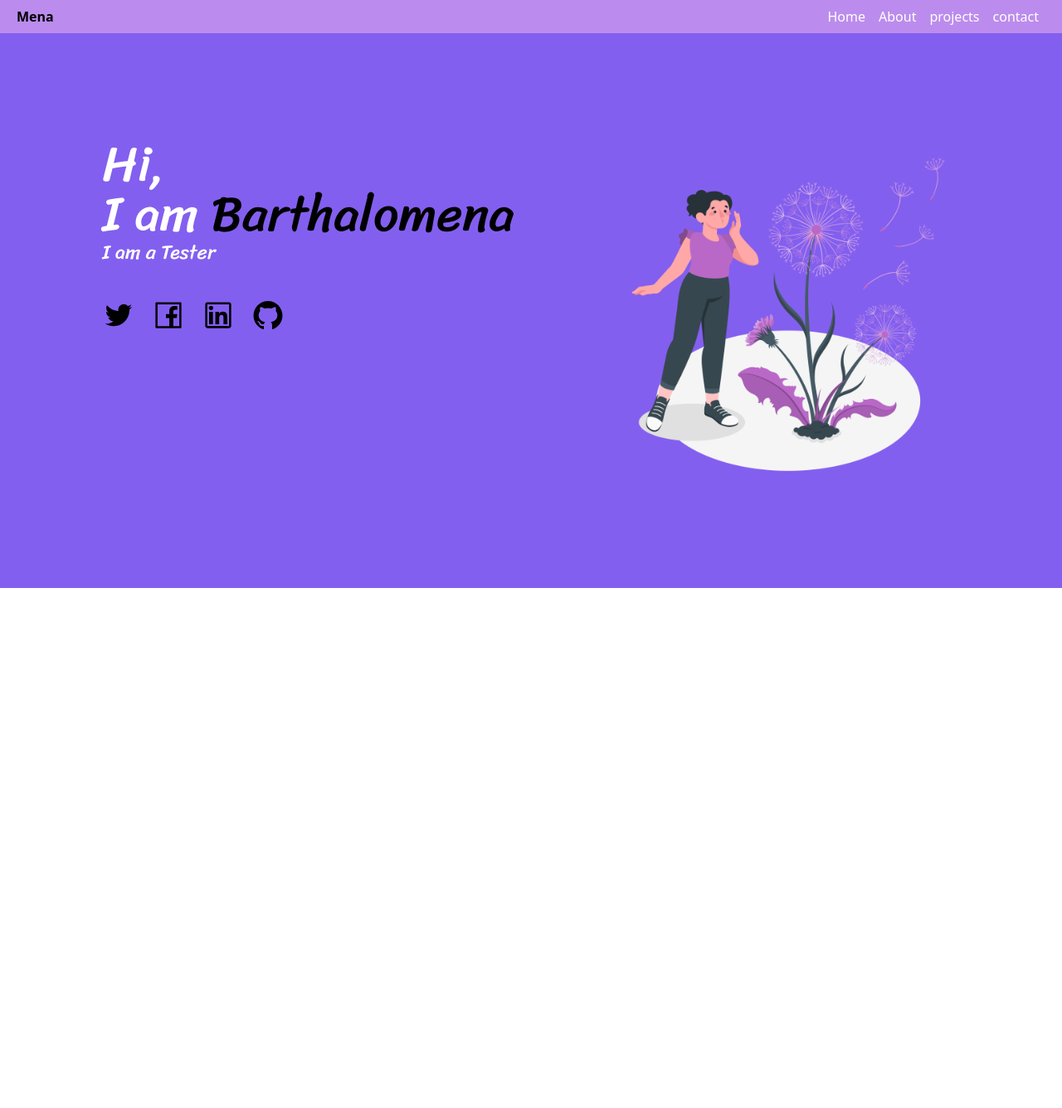
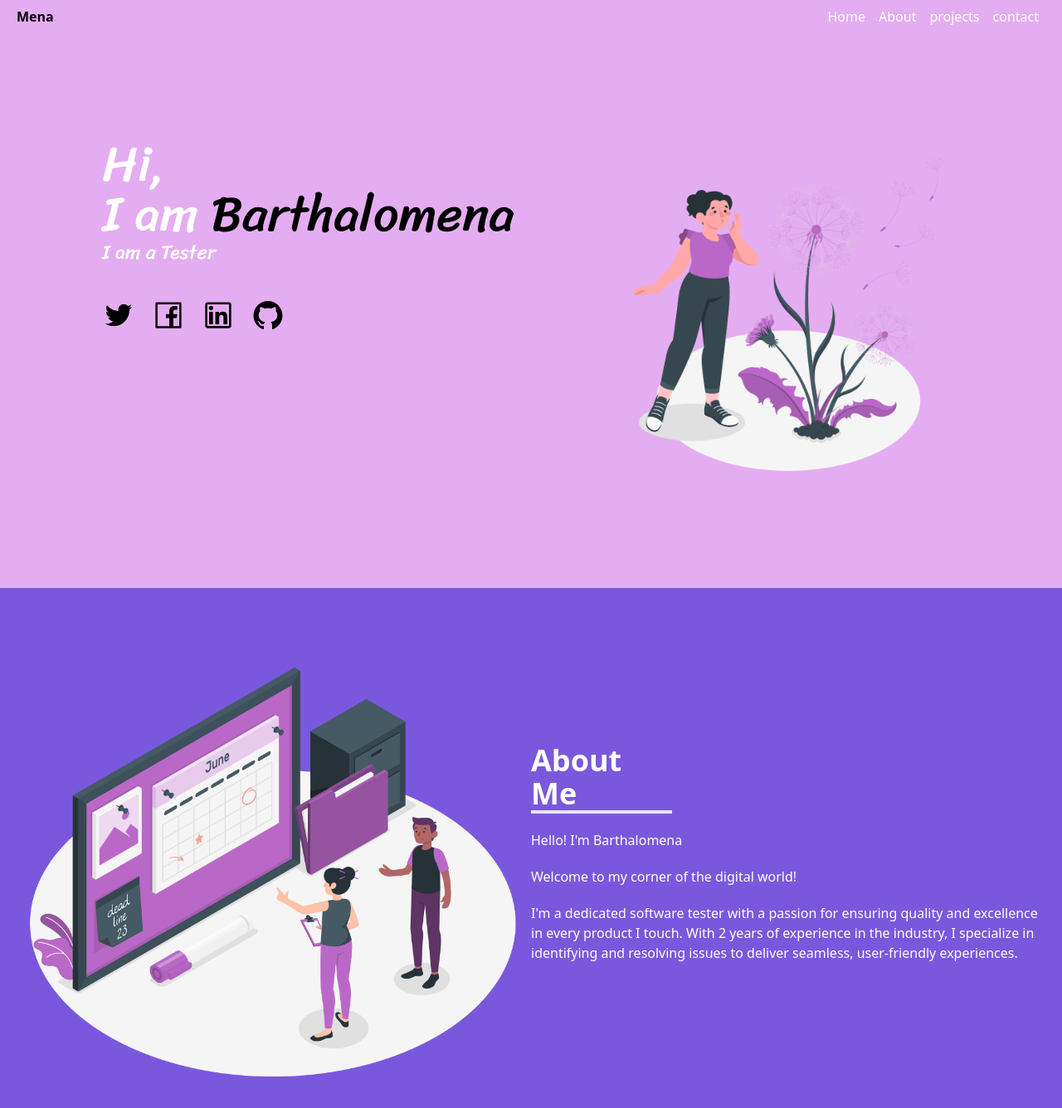
Before and after one commit to barthalomena/portfolio, a React (Create React App) app: page / in a window 1280 px wide. Shown: the top 1336 px of the page at 83% size. Before the commit the page ends 800 px from the top, so only its background shows below. Built offline with nearby package versions, Linux system fonts and the light colour scheme.

Commit message:
about page updated

```diff
--- a/src/App.css
+++ b/src/App.css
@@ -7,11 +7,12 @@ header ul li {
     @apply px-2;
 }
 
-.bg-primary{
-    background: rgb(187, 140, 237);
+.bg-primary {
+    background: rgb(228, 173, 241);
 }
-.bg-secondary{
-    background:  rgb(131, 95, 239);
+
+.bg-secondary {
+    background: rgb(121, 88, 221);
 }
 .mobile-nav{
     @apply fixed top-10 left-0 bg-gray-600 w-full h-1/3
--- a/src/App.js
+++ b/src/App.js
@@ -2,6 +2,7 @@
 import './App.css';
 import Header from './components/Headers';
 import Hero from './components/Hero';
+import About from './components/about'
 
 
 function App() {
@@ -10,6 +11,7 @@ function App() {
     <div className='App'>
    <Header />
    <Hero />
+   <About/>
   </div>
   );
 }
--- a/src/components/Headers.js
+++ b/src/components/Headers.js
@@ -15,7 +15,7 @@ const [togglemenu, setToggleMenu] = useState(false);
 
         </ul>
         </nav>
-       { togglemenu && <nav className="block md:hidden ">
+       { togglemenu && <nav className="block md:hidden text-black">
         <ul className="flex flex-col text-white mobile-nav">
             <li>Home</li>
             <li>About</li>
--- a/src/components/Hero.js
+++ b/src/components/Hero.js
@@ -2,7 +2,7 @@ import HeroImg from '../assets/Blowing a dandelion-amico.png'
 import { AiOutlineTwitter,AiOutlineFacebook,AiOutlineLinkedin,AiOutlineGithub } from "react-icons/ai";
 export default function Hero(){
 
-   return <section className='flex flex-col md:flex-row px-5 py-32 bg-secondary justify-center'>
+   return <section className='flex flex-col md:flex-row px-5 py-32 bg-primary justify-center'>
        <div className='md:w-1/2 flex flex-col'>
     <h1 className='text-white text-6xl font-hero-font'>
         Hi, <br/> I am <span className='text-black'> Barthalomena </span> <p className='text-2xl'>I am a Tester</p>
--- /dev/null
+++ b/src/components/about.js
@@ -0,0 +1,17 @@
+import AboutImg from '../assets/Organizing projects-amico.png'
+export default function About(){
+
+return<section className='flex flex-col md:flex-row bg-secondary px-5'>
+    <div className='md:w-1/2 py-5'>
+        <img src={AboutImg}></img>
+    </div>
+    <div className='md:w-1/2 flex-col flex justify-center'>
+    <div className='flex flex-col justify-center text-white'>
+        <h1 className='text-4xl  border-b-4  border-borderColor mb-5 w-[170px] font-bold'>About Me</h1>
+        <p className='pb-5'>Hello! I'm Barthalomena</p>
+        <p className='pb-5'>Welcome to my corner of the digital world! </p>
+        <p className='pb-5'>I'm a dedicated software tester with a passion for ensuring quality and excellence in every product I touch. With 2 years of experience in the industry, I specialize in identifying and resolving issues to deliver seamless, user-friendly experiences.</p>
+    </div>
+    </div>
+</section>
+}
--- a/tailwind.config.js
+++ b/tailwind.config.js
@@ -6,7 +6,8 @@ module.exports = {
   theme: {
     extend: {},
     fontFamily:{
-      'hero-font':'Sriracha'
+      'hero-font':'Sriracha',
+      'borderColor':'rgb(228, 173, 241)'
     }
   },
   plugins: [],
```
